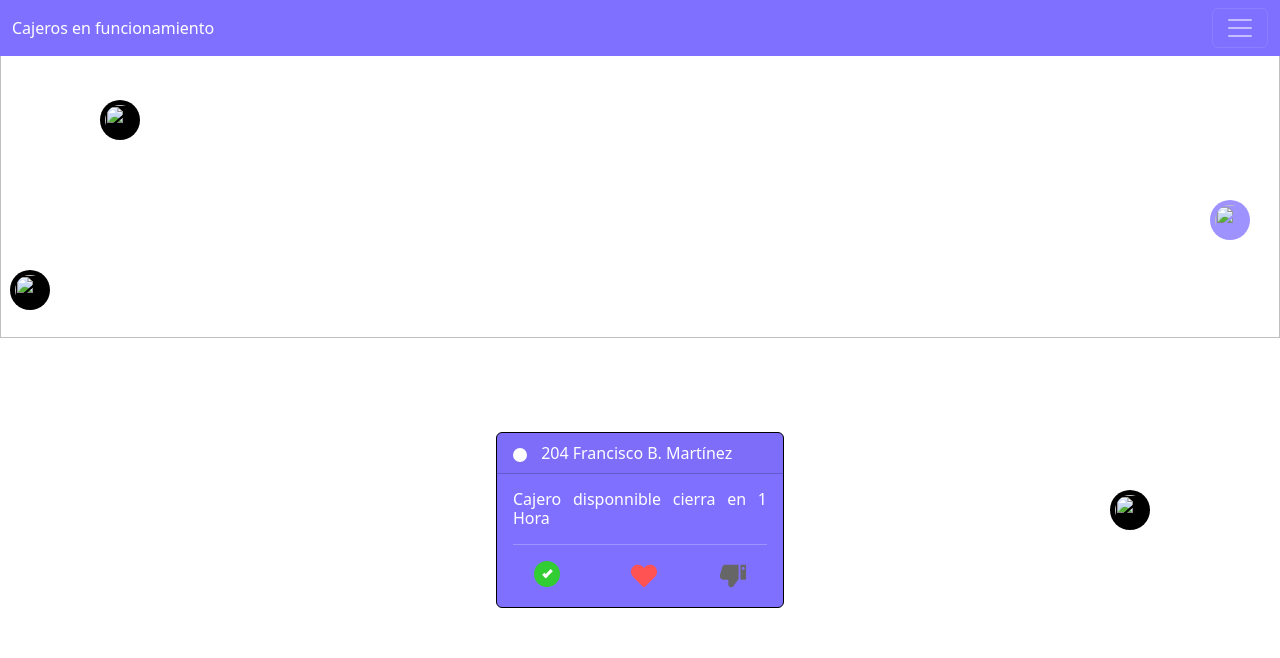
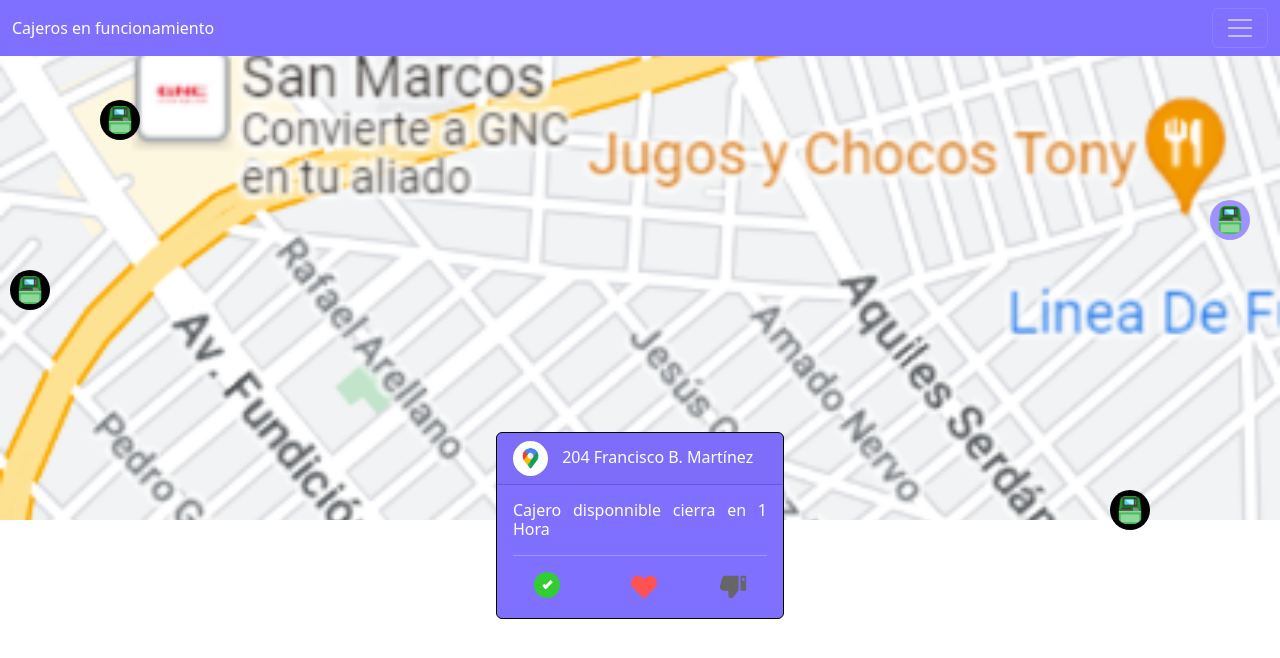
Before and after one commit to ThankedDeer/Ak-Ink, a plain HTML site: page pages/menu.html in a window 1280 px wide. Drawn offline with nearby package versions, Linux system fonts and the light colour scheme; the site is published under a folder, as on GitHub Pages, so addresses that start at the root find nothing; a web font is replaced by a local one.

Commit message:
primer commit

```diff
--- a/pages/menu.html
+++ b/pages/menu.html
@@ -55,11 +55,11 @@
 
         <div class="row">
             <div class="col-12">
-                <img class="mapa" src="/src/mapa.png" alt="">
-                <img id="cajero1" class="cajero" src="/src/cajero-automatico.png" alt="">
-                <img id="cajero2" class="cajero" src="/src/cajero-automatico.png" alt="">
-                <img id="cajero3" class="cajero" src="/src/cajero-automatico.png" alt="">
-                <img id="cajero4" class="cajero" src="/src/cajero-automatico.png" alt="">
+                <img class="mapa" src="../img/mapa.png" alt="">
+                <img id="cajero1" class="cajero" src="../img/cajero-automatico.png" alt="">
+                <img id="cajero2" class="cajero" src="../img/cajero-automatico.png" alt="">
+                <img id="cajero3" class="cajero" src="../img/cajero-automatico.png" alt="">
+                <img id="cajero4" class="cajero" src="../img/cajero-automatico.png" alt="">
             </div>
         </div>
         <br><br><br><br><br><br><br><br><br><br><br><br><br><br><br><br><br>
@@ -68,7 +68,7 @@
             <div class="col-12">
                 <div class="card text-bg-light mb-3" style="max-width: 18rem;">
                     <div class="card-header">
-                        <img class="gps" src="/src/mapas-de-google.png" alt="">
+                        <img class="gps" src="../img/mapas-de-google.png" alt="">
                         204 Francisco B. Martínez</div>
                     <div class="card-body">
                       <h6 class="card-title">Cajero disponnible cierra en 1 Hora </h6>
```
Also changed, not shown: pages/centroDeAyuda.html (+1 -1 lines), pages/registrar.html (+1 -1 lines), pages/servicios.html (+1 -1 lines), img/cajero-automatico.png (renamed from src/cajero-automatico.png), img/costo-de-la-educacion.png (renamed from src/costo-de-la-educacion.png), img/mapa.png (renamed from src/mapa.png), img/mapas-de-google.png (renamed from src/mapas-de-google.png), img/servicio-al-cliente.png (renamed from src/servicio-al-cliente.png), img/user.png (renamed from src/user.png).
